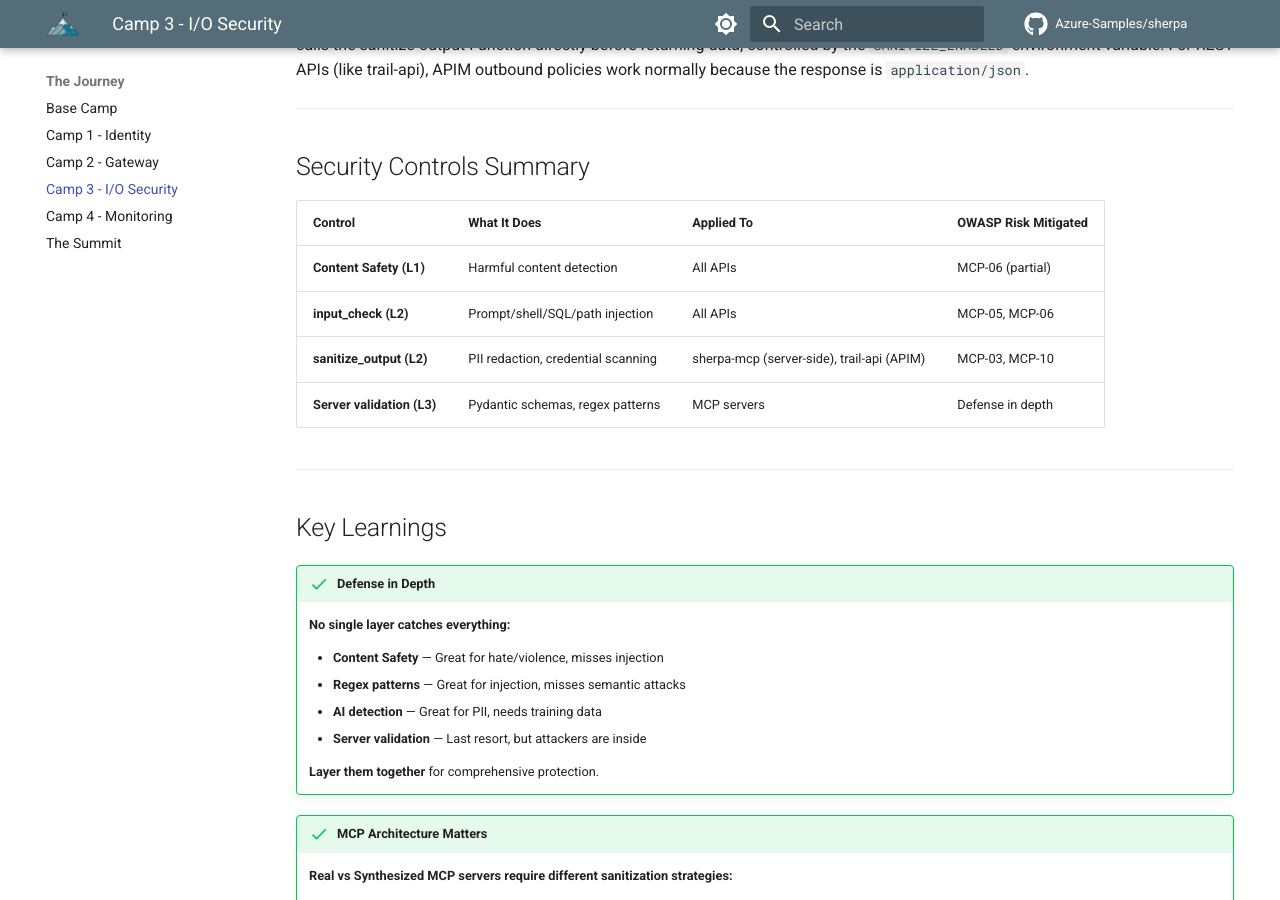
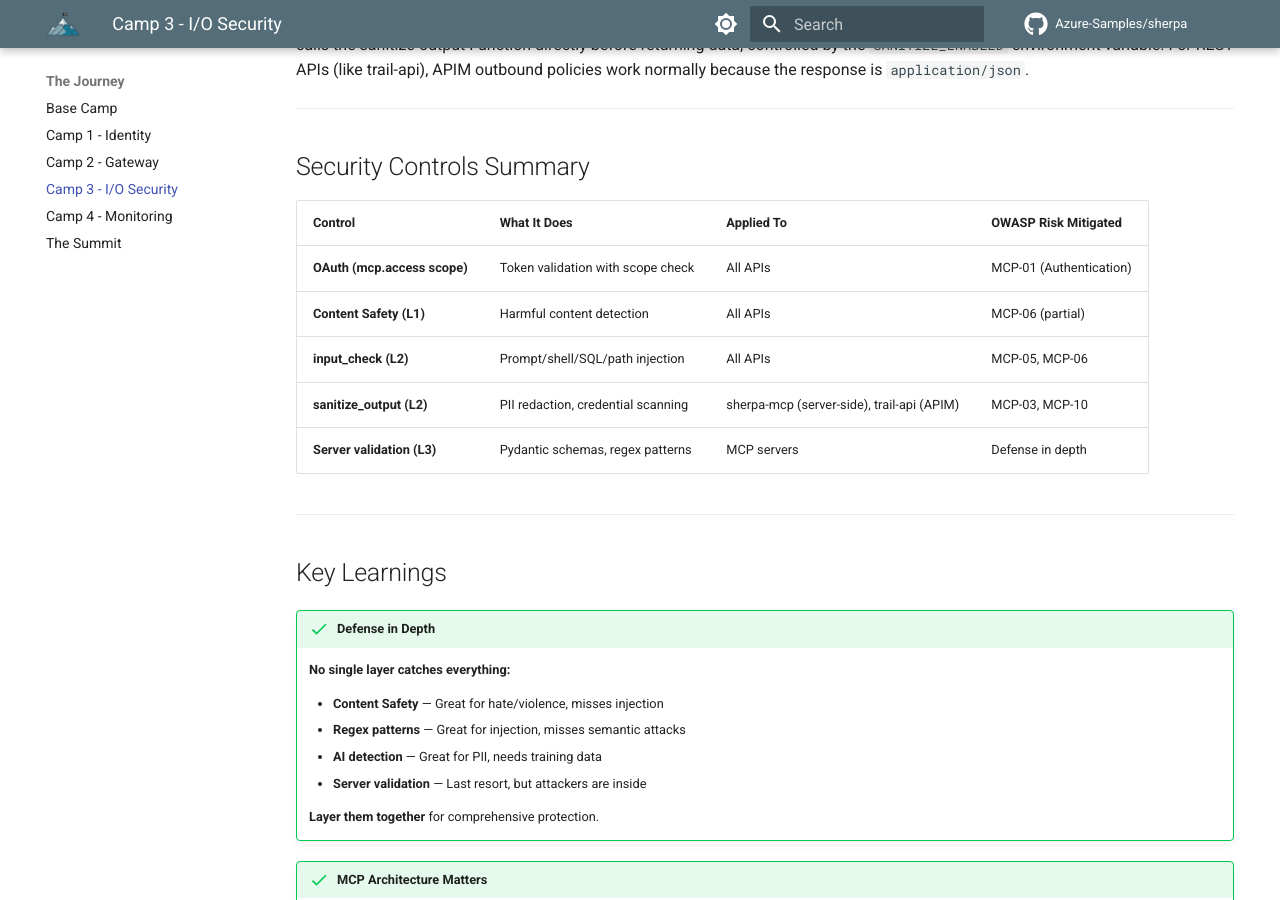
Before and after one commit to Azure-Samples/sherpa, an MkDocs documentation site: the page built from docs/camps/camp3-io-security.md, in a window 1280 px wide and 900 px high, scrolled down 9195 px. Built offline with MkDocs 1.6.1 and Material for MkDocs 9.7.7, drawn with Linux system fonts in a browser that asks for light colours; comment, search, counter and statistics services are not loaded.

Commit message:
Camp 3: Update docs with OAuth scope and PRM discovery details

```diff
--- a/docs/camps/camp3-io-security.md
+++ b/docs/camps/camp3-io-security.md
@@ -373,7 +373,8 @@ Before climbing through the waypoints, let's establish camp by deploying all Azu
         - **Sherpa MCP API** — Native MCP passthrough to Container App
         - **Trail MCP API** — APIM-synthesized MCP from Trail REST API
         - **Trail REST API** — Backend for Trail MCP
-        - **OAuth validation** — On all MCP endpoints
+        - **OAuth validation** — JWT validation with `mcp.access` scope on all MCP endpoints
+        - **RFC 9728 PRM discovery** — Enables VS Code OAuth autodiscovery (see Camp 2 for details)
         - **Content Safety** — Layer 1 filtering on all APIs
 
         Note: The security function is deployed but **not yet wired** to APIM. You'll do that in Waypoint 1.2 after seeing why it's needed.
@@ -913,6 +914,7 @@ Congratulations! You've implemented defense-in-depth I/O security for MCP server
 
 | Control | What It Does | Applied To | OWASP Risk Mitigated |
 |---------|--------------|------------|----------------------|
+| **OAuth (mcp.access scope)** | Token validation with scope check | All APIs | MCP-01 (Authentication) |
 | **Content Safety (L1)** | Harmful content detection | All APIs | MCP-06 (partial) |
 | **input_check (L2)** | Prompt/shell/SQL/path injection | All APIs | MCP-05, MCP-06 |
 | **sanitize_output (L2)** | PII redaction, credential scanning | sherpa-mcp (server-side), trail-api (APIM) | MCP-03, MCP-10 |
```
